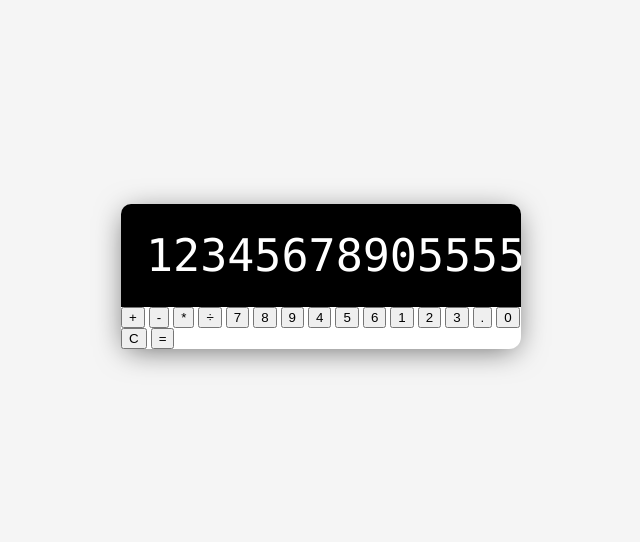
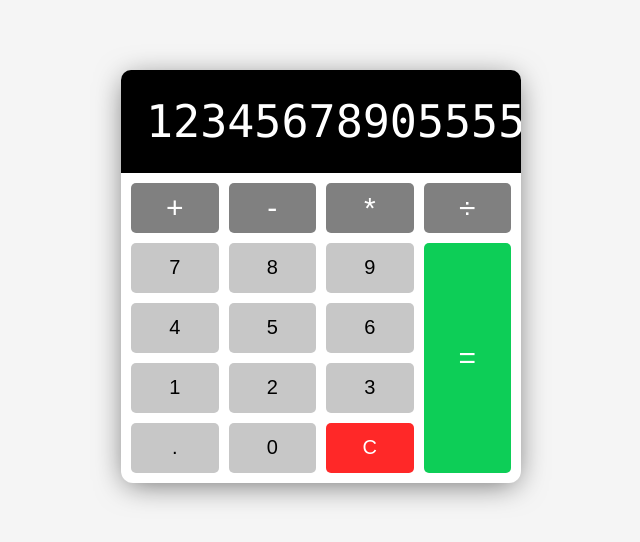
Before and after one commit to leighd2008/calculator, a plain HTML site: page index.html in a window 1280 px wide. Shown: the part 124-666 px from the top of the page, without its empty margins (319-959 px from the left). Drawn offline with Linux system fonts and the light colour scheme.

Commit message:
BuildUI - CSS grid, Button CSS

```diff
--- a/style.css
+++ b/style.css
@@ -61,3 +61,61 @@ body {
 ::-webkit-scrollbar-thumb:hover {
   background: #555;
 }
+
+/* Buttons */
+.calculator-buttons {
+  display: grid;
+  grid-template-columns: repeat(4, 1fr);
+  grid-gap: 10px;
+  padding: 10px;
+}
+
+button {
+  min-height: 50px;
+  font-size: 20px;
+  font-weight: 100;
+  border: none;
+  border-radius: 5px;
+  cursor: pointer;
+  background: rgb(199, 199, 199);
+}
+
+button:hover {
+  filter: brightness(110%);
+}
+
+button:active {
+  transform: translateY(1px);
+}
+
+button:focus {
+  outline: none;
+}
+
+.operator {
+  background: grey;
+  color: white;
+  font-size: 30px;
+}
+
+.clear {
+  background: rgb(255, 40, 40);
+  color: white;
+}
+
+.clear:hover {
+  filter: brightness(90%);
+}
+
+.equal-sign {
+  grid-column: -2;
+  grid-row: 2 / span 4;
+  background: rgb(13, 206, 87);
+}
+
+/* Media Query: Large Smartphone (Vertical) */
+@media screen and (max-width: 600px) {
+  .calculator {
+    width: 95%;
+  }
+}
```
